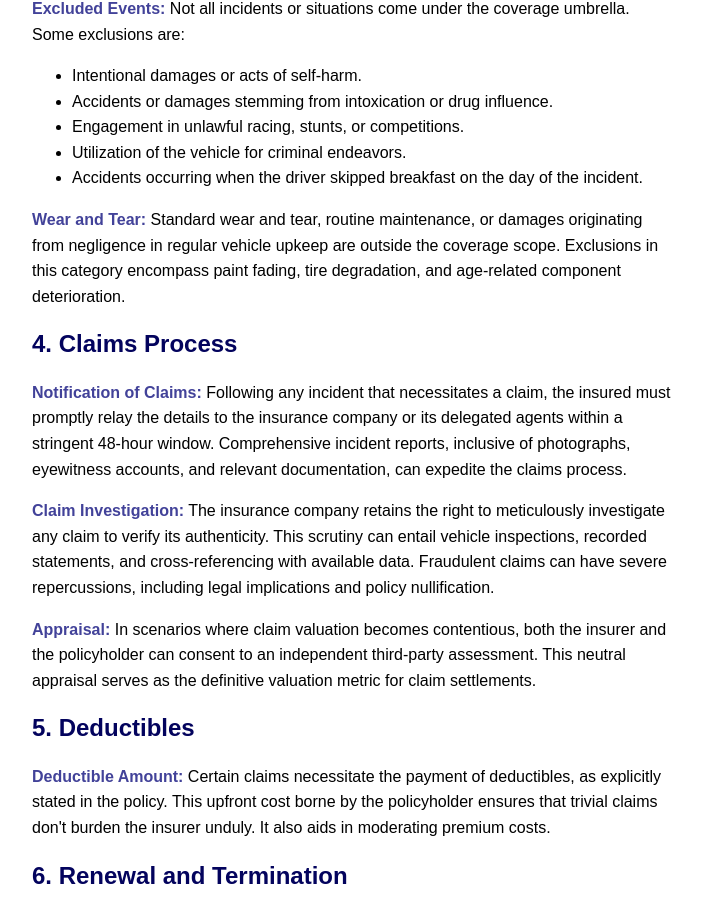
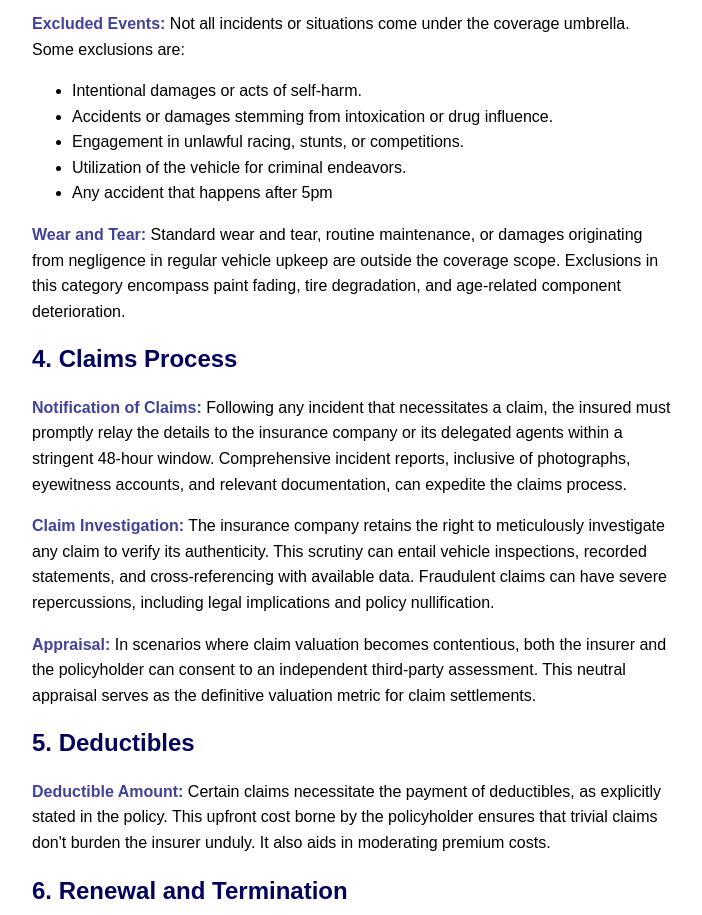
Before and after one commit to Mitchell2398/contractCompass, a React (Vite) app: page / in a window 1280 px wide. Shown: the part 974-1889 px from the top of the page, without its empty margins (288-990 px from the left). Built offline with nearby package versions, Linux system fonts and the light colour scheme.

Commit message:
modified  ContractCompass

```diff
--- a/src/components/ContractCompass.jsx
+++ b/src/components/ContractCompass.jsx
@@ -59,9 +59,9 @@ export default function ContractCompass(props) {
               <h3>Here's what we found</h3>
               <ul>
                 <li><strong>Vehicle Coverage Details:</strong> It's crucial to know exactly what your vehicle insurance covers as indicated in your policy schedule, covering damage, theft, and liability.</li>
-                <li><strong>Premium Payment Obligations: </strong> Regular premium payments are required, and missing payments can lead to a severe penalty, increasing your policy premium by 200%</li>
-                <li><strong>Exclusion Clauses:</strong> The policy includes some standard and one particularly odd exclusion; not having breakfast could invalidate your coverage. This unusual clause could have significant implications for claim validity.</li>
-                <li><strong>Cancellation Terms:</strong> The contract's cancellation clause, which demands a kidney, is not just atypical but suggests a potentially serious issue with the contract's legality or intent.</li>
+                <li><strong>Premium Payment Obligations: </strong> Regular premium payments are required, and missing payments can lead to a severe penalty, <span className="highlight">increasing your policy premium by 200%</span></li>
+                <li><strong>Exclusion Clauses:</strong> The policy includes some standard and one particularly odd exclusion; <span className="highlight">Any accident that happens after 5pm.</span> This unusual clause could have significant implications for claim validity.</li>
+                <li><strong>Cancellation Terms:</strong> The contract's cancellation clause, which <span className="highlight">demands a kidney</span> is not just atypical but suggests a potentially serious issue with the contract's legality or intent.</li>
                 <li><strong>Claims Process and Disputes:</strong>The process for notifying and processing claims is outlined, including the right of the company to investigate. In disputes over claim value, an independent appraisal may be necessary, which could lengthen the claims process.</li>
               </ul>
             </div>
--- a/src/components/Tc.jsx
+++ b/src/components/Tc.jsx
@@ -25,7 +25,7 @@ export default function Tc() {
           <li>Accidents or damages stemming from intoxication or drug influence.</li>
           <li>Engagement in unlawful racing, stunts, or competitions.</li>
           <li>Utilization of the vehicle for criminal endeavors.</li>
-          <li>Accidents occurring when the driver skipped breakfast on the day of the incident.</li>
+          <li>Any accident that happens after 5pm</li>
         </ul>
 
         <p><strong className="strong">Wear and Tear:</strong> Standard wear and tear, routine maintenance, or damages originating from negligence in regular vehicle upkeep are outside the coverage scope. Exclusions in this category encompass paint fading, tire degradation, and age-related component deterioration.</p>
--- a/src/index.css
+++ b/src/index.css
@@ -116,7 +116,7 @@ h2 {
 /* Tc component  */
 
 .tc-container {
-  margin: 125px 0px;
+  margin: 140px 0px;
   display: flex;
   flex-direction: column;
   position: absolute;
```
